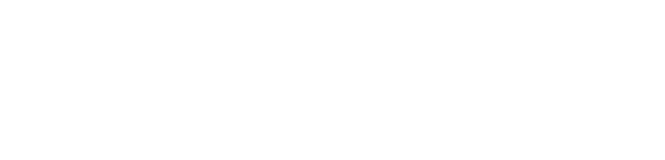
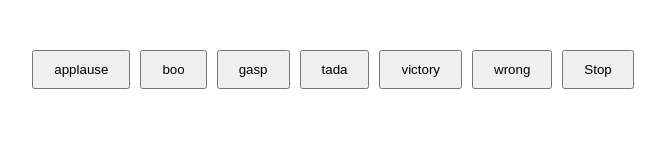
Before and after one commit to acciojob/Soundbar-bittu9975, a website: page main.html in a window 1280 px wide. Shown: the whole page, without its empty margins (307-972 px from the left). Drawn offline with Linux system fonts and the light colour scheme.

Commit message:
created a submission

```diff
--- a/main.html
+++ b/main.html
@@ -7,6 +7,7 @@
 </head>
 
 <body>
+	<div id="buttons"></div>
 	<!-- the entire body must be written by student -->
     <script type="text/javascript" src="./script.js">
 </script>
--- a/script.js
+++ b/script.js
@@ -1 +1,45 @@
 //your JS code here. If required.
+const sounds = [
+  "applause",
+  "boo",
+  "gasp",
+  "tada",
+  "victory",
+  "wrong"
+];
+
+const buttonsDiv = document.getElementById("buttons");
+
+let currentAudio = null;
+
+sounds.forEach((sound) => {
+  const btn = document.createElement("button");
+  btn.className = "btn";
+  btn.innerText = sound;
+
+  btn.addEventListener("click", () => {
+    if (currentAudio) {
+      currentAudio.pause();
+      currentAudio.currentTime = 0;
+    }
+
+    currentAudio = new Audio(`sounds/${sound}.mp3`);
+    currentAudio.play();
+  });
+
+  buttonsDiv.appendChild(btn);
+});
+
+
+const stopBtn = document.createElement("button");
+stopBtn.className = "stop";
+stopBtn.innerText = "Stop";
+
+stopBtn.addEventListener("click", () => {
+  if (currentAudio) {
+    currentAudio.pause();
+    currentAudio.currentTime = 0;
+  }
+});
+
+buttonsDiv.appendChild(stopBtn);
--- a/styles.css
+++ b/styles.css
@@ -1 +1,13 @@
 /*  your css code here. If applicable */
+#buttons {
+  display: flex;
+  gap: 10px;
+  justify-content: center;
+  margin-top: 50px;
+}
+
+.btn,
+.stop {
+  padding: 10px 20px;
+  cursor: pointer;
+}
```
